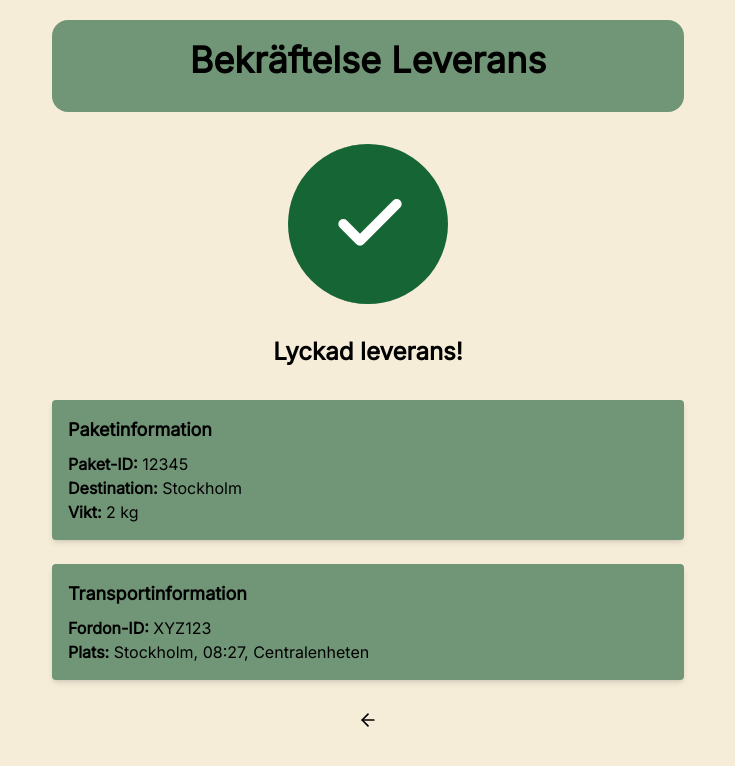
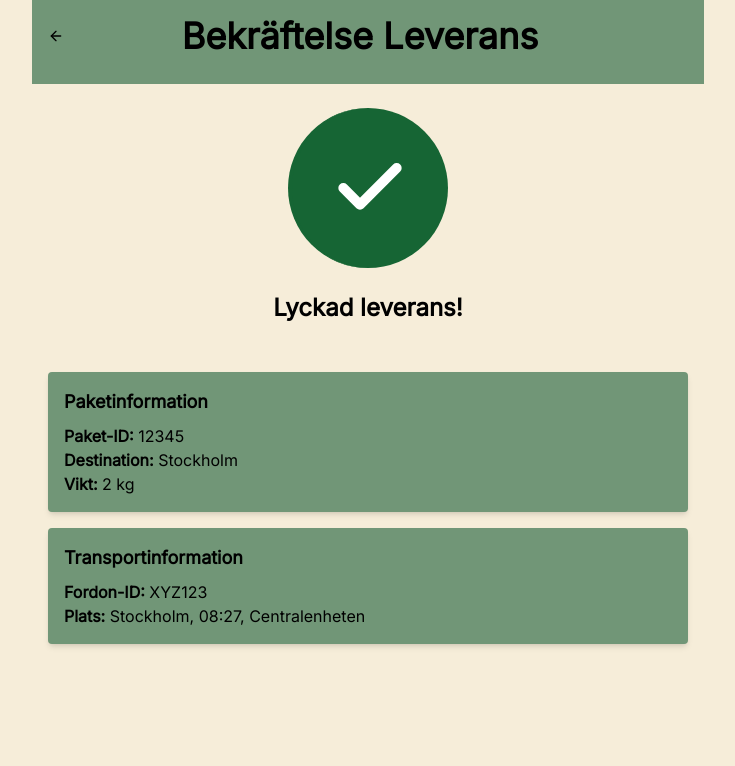
Before and after one commit to ChasAcademy-Team-9/frontend, a React (Vite) app: page /confirmation-delivery in a window 1280 px wide. Shown: the top 766 px of the page, without its empty margins (272-1007 px from the left). Built offline with nearby package versions, Linux system fonts and the light colour scheme.

Commit message:
improve layout and styling in ConfirmationDelivery component

```diff
--- a/src/pages/ConfirmationDelivery.tsx
+++ b/src/pages/ConfirmationDelivery.tsx
@@ -9,14 +9,18 @@ const ConfirmationDelivery: React.FC = () => {
   });
 
   return (
-    <div className='p-5 max-w-2xl mx-auto'>
-      <div className='text-center mb-8 p-5 bg-secondary text-dark rounded-2xl'>
-        <h1 className='text-4xl font-bold mb-3 flex items-center justify-center gap-3'>
-          Bekräftelse Leverans
-        </h1>
+    <div className='max-w-2xl mx-auto'>
+      <div className='p-4 text-center p-3 bg-secondary text-dark mb-6'>
+        <div className='flex items-center justify-between mb-3'>
+          <BackArrow />
+          <h1 className='text-4xl font-bold flex-1 text-center'>
+            Bekräftelse Leverans
+          </h1>
+          <div className='w-8'></div>
+        </div>
       </div>
 
-      <div className='flex justify-center mb-8'>
+      <div className='flex justify-center mb-6'>
         <div className='w-40 h-40 bg-success rounded-full flex items-center justify-center'>
           <LuCheck className='text-text-light' size={80} strokeWidth={3} />
         </div>
@@ -24,7 +28,7 @@ const ConfirmationDelivery: React.FC = () => {
 
       <h2 className='text-2xl font-bold text-center text-dark mb-8'>Lyckad leverans!</h2>
 
-      <div className='mb-6'>
+      <div className='p-4 mb-5 space-y-4'>
         <Card
           variant='package'
           fordonId='XYZ123'
@@ -33,9 +37,6 @@ const ConfirmationDelivery: React.FC = () => {
           vikt='2 kg'
           info={{ tid: currentTime }}
         />
-      </div>
-
-      <div className='mb-6'>
         <Card
           variant='transport'
           fordonId='XYZ123'
@@ -43,9 +44,7 @@ const ConfirmationDelivery: React.FC = () => {
         />
       </div>
 
-      <div className='scale-125 flex gap-4 justify-center mt-8 flex-wrap'>
-        <BackArrow />
-      </div>
+
     </div>
   );
 };
```
